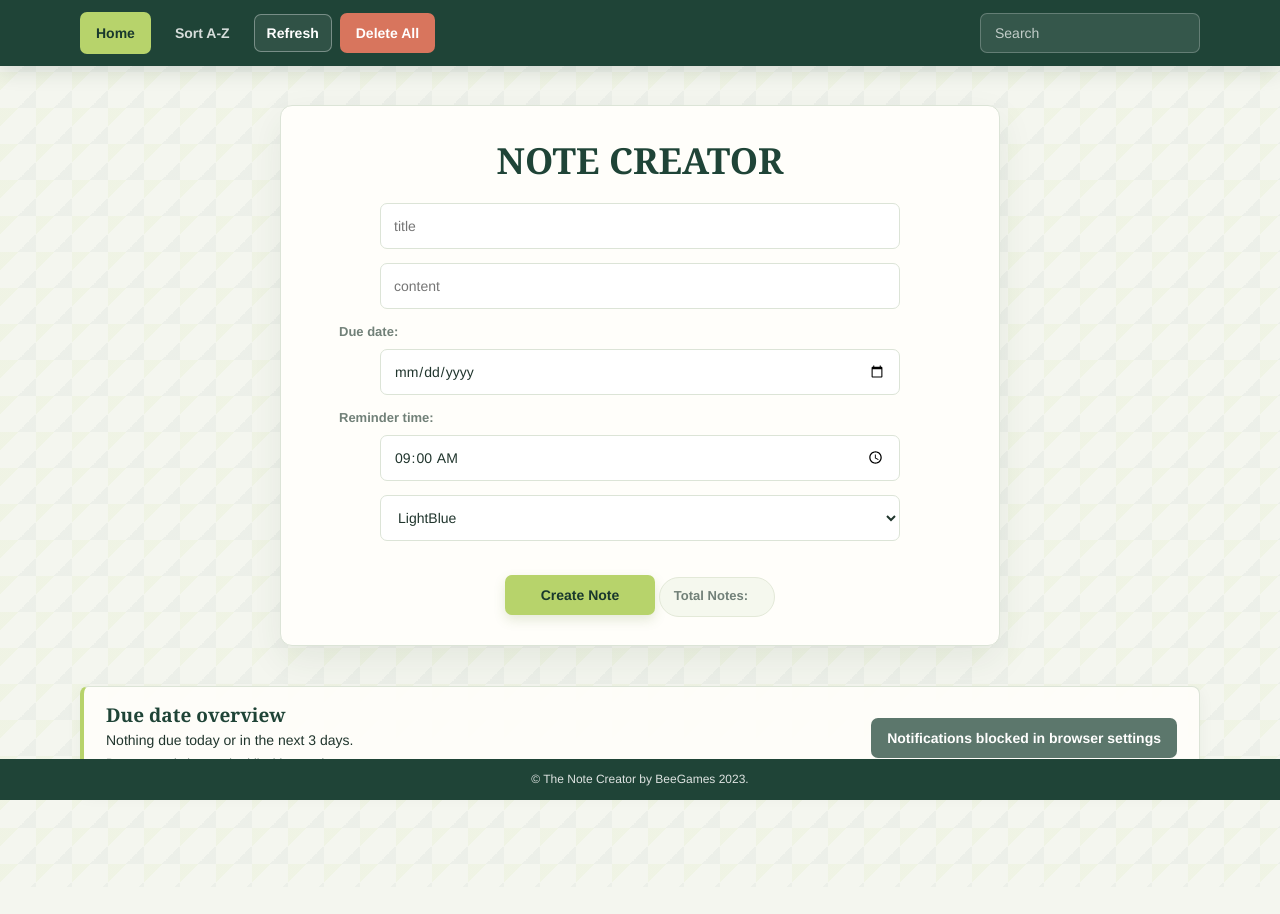
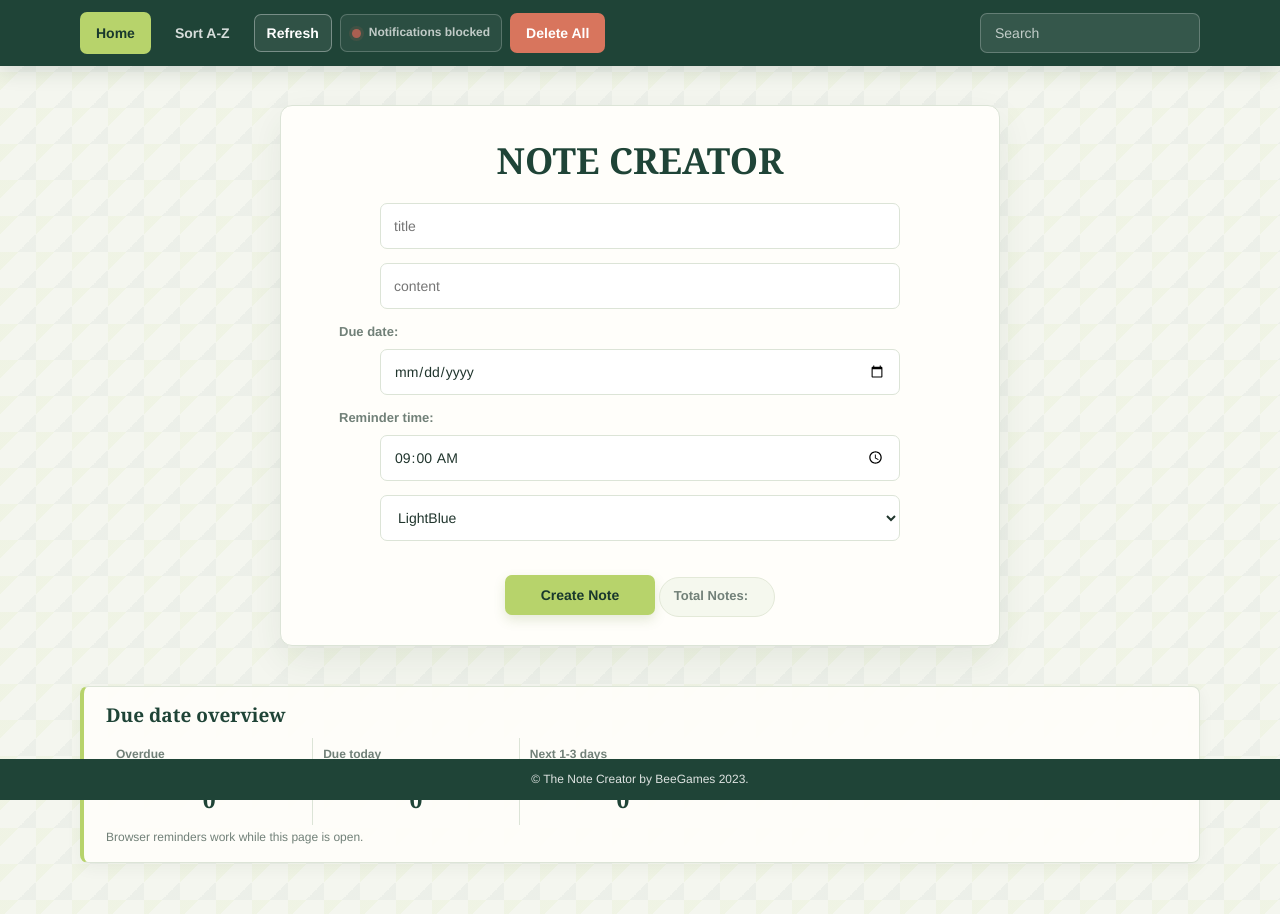
Before and after one commit to EliranTakiya/note-creator, a website built with Vite: page index.html in a window 1280 px wide. Before the commit the page ends 887 px from the top, so only its background shows below. Built offline with nearby package versions, Linux system fonts and the light colour scheme.

Commit message:
Style due overview and navbar notification status

```diff
--- a/index.html
+++ b/index.html
@@ -18,6 +18,7 @@
       <li><a id="top" class="active" href="#app">Home</a></li>
       <li><a id="sort" href="#">Sort A-Z</a></li>
       <button type="button" id="refreshPage">Refresh</button>
+      <button class="due-notifications" id="enableNotifications" type="button" aria-pressed="false">Notifications OFF</button>
       <!-- <li><a id="popUp" style="display: none;"></a></li> -->
 
       <!-- <li><a href="#">Filter By CreationDate</a></li> -->
@@ -58,10 +59,24 @@
       <div class="due-summary-content">
         <div>
           <h2>Due date overview</h2>
-          <p id="dueSummaryText">Checking your notes...</p>
+          <table class="due-summary-table">
+            <thead>
+              <tr>
+                <th scope="col">Overdue</th>
+                <th scope="col">Due today</th>
+                <th scope="col">Next 1-3 days</th>
+              </tr>
+            </thead>
+            <tbody>
+              <tr>
+                <td id="overdueCount">0</td>
+                <td id="dueTodayCount">0</td>
+                <td id="dueSoonCount">0</td>
+              </tr>
+            </tbody>
+          </table>
           <p class="due-summary-hint">Browser reminders work while this page is open.</p>
         </div>
-        <button class="due-notifications" id="enableNotifications" type="button">Enable browser notifications</button>
       </div>
     </section>
     <div class="container flex-container">
--- a/src/scripts/index.ts
+++ b/src/scripts/index.ts
@@ -390,7 +390,9 @@ type ReminderNote = {
    reminderTime?: string;
 };
 
-const dueSummaryText = document.getElementById('dueSummaryText');
+const overdueCountText = document.getElementById('overdueCount');
+const dueTodayCountText = document.getElementById('dueTodayCount');
+const dueSoonCountText = document.getElementById('dueSoonCount');
 const notificationsButton = document.getElementById('enableNotifications') as HTMLButtonElement | null;
 const notesContainer = document.getElementById('notesDiv');
 const notificationsEnabledKey = 'note-creator-notifications-enabled';
@@ -441,21 +443,19 @@ function updateNotificationButton(): void {
    notificationsButton.hidden = false;
    notificationsButton.disabled = Notification.permission === 'denied';
    if (Notification.permission === 'denied') {
-      notificationsButton.textContent = 'Notifications blocked in browser settings';
+      notificationsButton.textContent = 'Notifications blocked';
       notificationsButton.setAttribute('aria-pressed', 'false');
       return;
    }
 
    if (Notification.permission !== 'granted') {
-      notificationsButton.textContent = 'Enable browser notifications';
+      notificationsButton.textContent = 'Notifications OFF';
       notificationsButton.setAttribute('aria-pressed', 'false');
       return;
    }
 
    const enabled = localStorage.getItem(notificationsEnabledKey) !== 'false';
-   notificationsButton.textContent = enabled
-      ? 'Turn off notifications from this site'
-      : 'Turn on notifications from this site';
+   notificationsButton.textContent = enabled ? 'Notifications ON' : 'Notifications OFF';
    notificationsButton.setAttribute('aria-pressed', String(enabled));
 }
 
@@ -508,11 +508,9 @@ function updateDueDateReminders(): void {
       else if (daysUntil <= 3) dueSoonCount++;
    });
 
-   if (dueSummaryText) {
-      dueSummaryText.textContent = overdueCount === 0 && dueTodayCount === 0 && dueSoonCount === 0
-         ? 'Nothing due today or in the next 3 days.'
-         : `Overdue: ${overdueCount} · Due today: ${dueTodayCount} · Coming up in 1-3 days: ${dueSoonCount}`;
-   }
+   if (overdueCountText) overdueCountText.textContent = String(overdueCount);
+   if (dueTodayCountText) dueTodayCountText.textContent = String(dueTodayCount);
+   if (dueSoonCountText) dueSoonCountText.textContent = String(dueSoonCount);
 
    document.querySelectorAll<HTMLElement>('#notesDiv .note').forEach(noteElement => {
       const deleteButton = noteElement.querySelector<HTMLButtonElement>('.deleteButton');
--- a/src/style.css
+++ b/src/style.css
@@ -136,9 +136,33 @@ select {
 }
 
 .due-notifications {
+    display: inline-flex;
     flex: 0 0 auto;
+    align-items: center;
+    gap: 8px;
+    min-height: 38px;
+    padding: 0 11px;
+    border: 1px solid rgba(255, 255, 255, 0.3);
+    border-radius: 7px;
     color: #fff;
-    background: var(--forest);
+    background: rgba(255, 255, 255, 0.08);
+    font-size: 12px;
+    white-space: nowrap;
+}
+
+.due-notifications::before {
+    width: 9px;
+    height: 9px;
+    flex: 0 0 9px;
+    border-radius: 50%;
+    background: #e26a5b;
+    box-shadow: 0 0 0 3px rgba(226, 106, 91, 0.16);
+    content: "";
+}
+
+.due-notifications[aria-pressed="true"]::before {
+    background: #a8d86d;
+    box-shadow: 0 0 0 3px rgba(168, 216, 109, 0.17), 0 0 10px rgba(168, 216, 109, 0.5);
 }
 
 .due-notifications:disabled {
@@ -285,11 +309,7 @@ input::-webkit-calendar-picker-indicator {
 }
 
 .due-summary-content {
-    display: flex;
-    align-items: center;
-    justify-content: space-between;
-    gap: 20px;
-    padding: 18px 22px;
+    padding: 18px 22px 16px;
     border: 1px solid var(--line);
     border-left: 4px solid var(--leaf);
     border-radius: 8px;
@@ -298,11 +318,40 @@ input::-webkit-calendar-picker-indicator {
 }
 
 .due-summary h2 {
-    margin: 0 0 5px;
+    margin: 0 0 13px;
     color: var(--forest);
     font-family: Georgia, "Times New Roman", serif;
     font-size: 19px;
     font-weight: 700;
+}
+
+.due-summary-table {
+    width: 100%;
+    max-width: 620px;
+    border-collapse: collapse;
+    table-layout: fixed;
+    text-align: center;
+}
+
+.due-summary-table th {
+    padding: 8px 10px;
+    border-bottom: 1px solid var(--line);
+    color: var(--muted);
+    font-size: 12px;
+    font-weight: 700;
+}
+
+.due-summary-table td {
+    padding: 10px;
+    color: var(--forest);
+    font-family: Georgia, "Times New Roman", serif;
+    font-size: 23px;
+    font-weight: 700;
+}
+
+.due-summary-table td + td,
+.due-summary-table th + th {
+    border-left: 1px solid var(--line);
 }
 
 .due-summary p {
@@ -461,6 +510,10 @@ footer p {
         padding: 10px 12px;
     }
 
+    #app > div.container {
+        padding-top: 155px !important;
+    }
+
     #navbar li a {
         padding: 9px 10px;
         font-size: 13px;
@@ -499,9 +552,16 @@ footer p {
     }
 
     .due-summary-content {
-        align-items: flex-start;
-        flex-direction: column;
-        gap: 12px;
-        padding: 16px;
+        padding: 16px 12px 14px;
+    }
+
+    .due-summary-table th {
+        padding: 8px 4px;
+        font-size: 10px;
+    }
+
+    .due-summary-table td {
+        padding: 8px 4px;
+        font-size: 20px;
     }
 }
```
